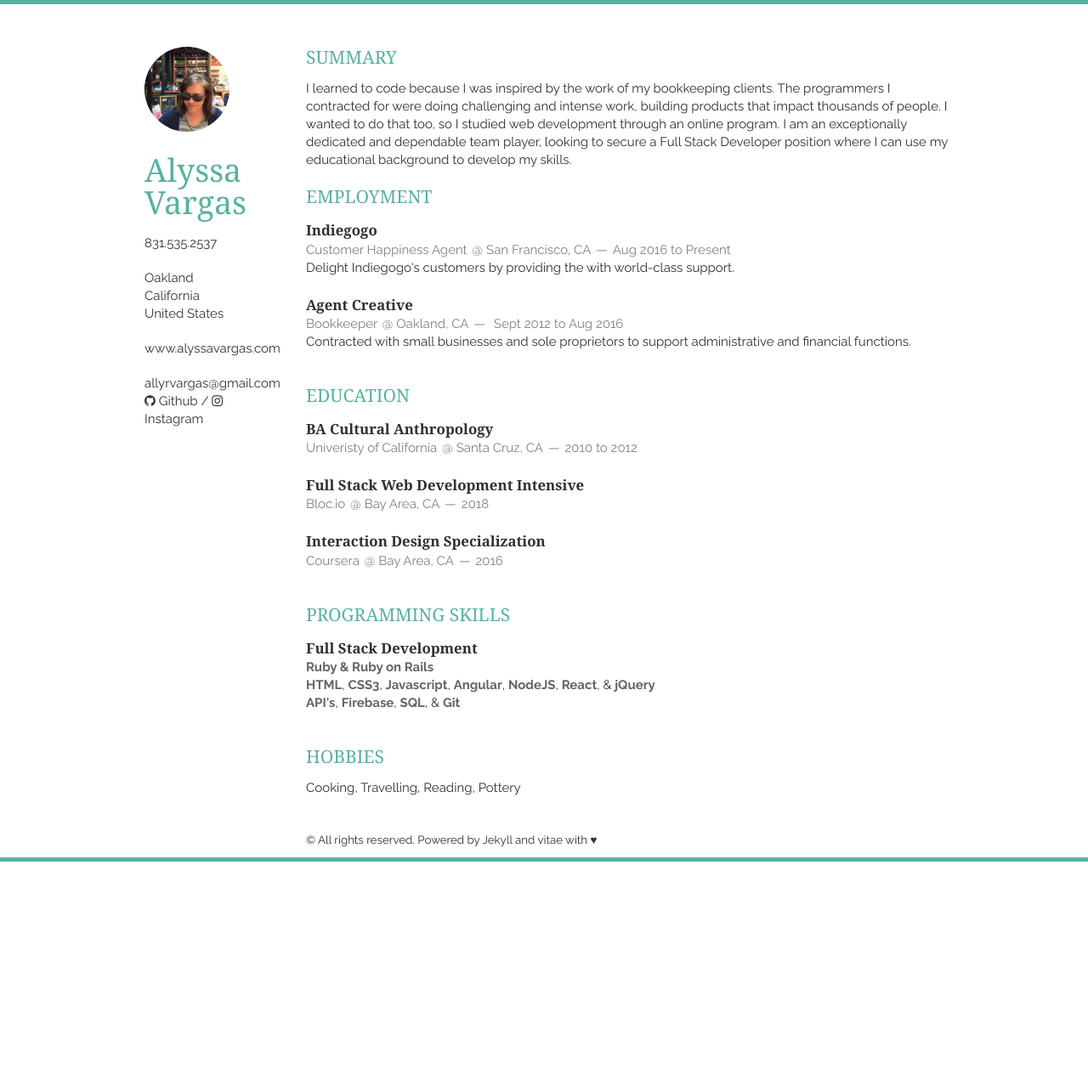
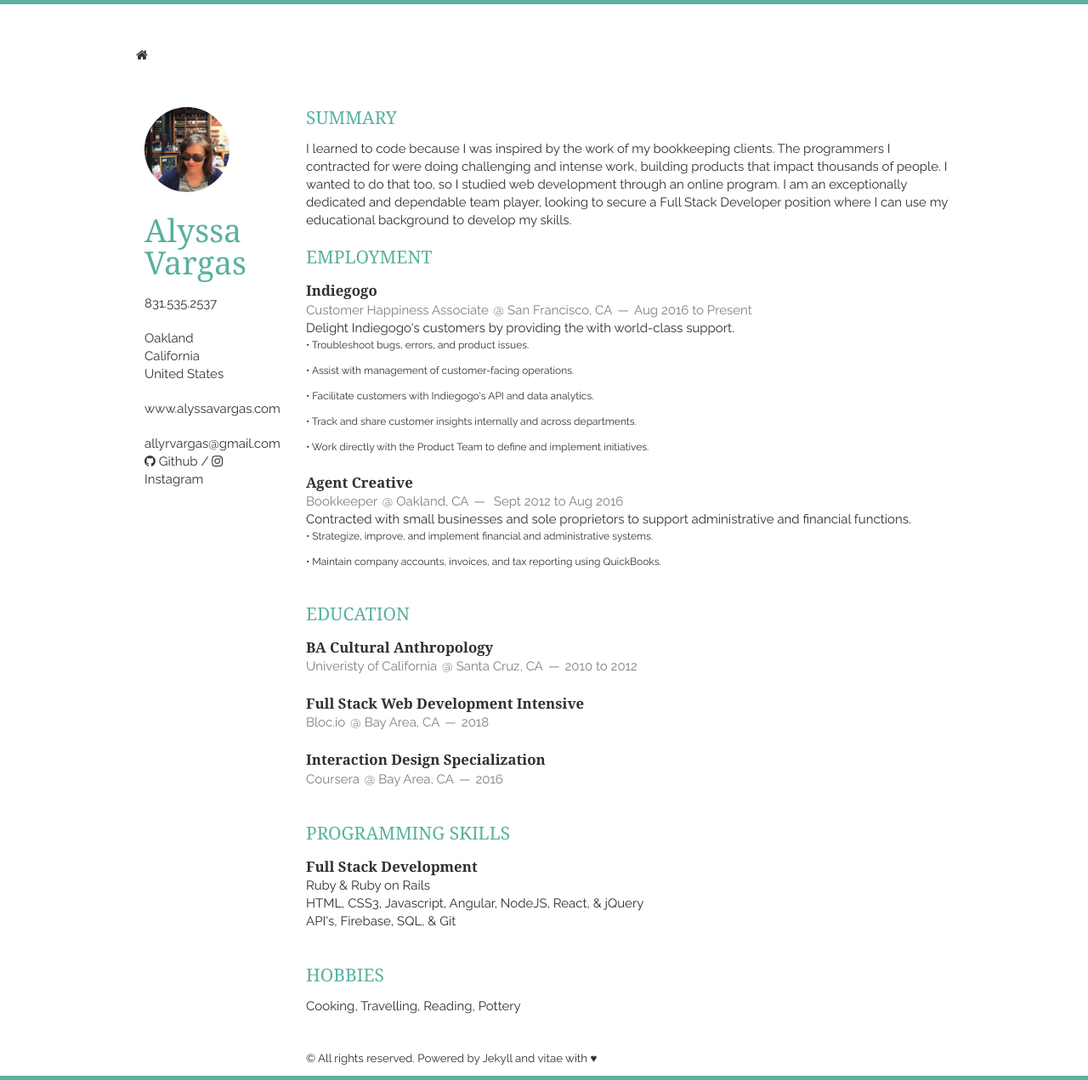
Before and after one commit to allyrv/allyrv.github.io, a Jekyll site: the page built from index.html, in a window 1280 px wide. Shown: the whole page at 85% size. Built offline with Jekyll 4.4.1, drawn with Linux system fonts in a browser that asks for light colours; nearby versions of some CDN libraries; the list of posts is cut into pages by our own code; before the commit the page ends 1014 px from its top, so only the background shows below that.

Commit message:
changes made

```diff
--- a/_includes/employment.html
+++ b/_includes/employment.html
@@ -3,17 +3,30 @@
     <article>
         <header>
             <h1>Indiegogo</h1>
-            <span>Customer Happiness Agent</span>
+            <span>Customer Happiness Associate  </span>
             <span><address>San Francisco, CA</address><time>Aug 2016 to Present</time></span>
         </header>
         <p>Delight Indiegogo's customers by providing the with world-class support.</p>
+        <span>
+        <ul><small>
+            <li>• Troubleshoot bugs, errors, and product issues.</li>
+            <li>• Assist with management of customer-facing operations.</li>
+            <li>• Facilitate customers with Indiegogo's API and data analytics.</li>
+            <li>• Track and share customer insights internally and across departments.</li>
+            <li>• Work directly with the Product Team to define and implement initiatives.</li>
+        </small></ul>
+        </span>
     </article>
     <article>
         <header>
             <h1>Agent Creative</h1>
-            <span>Bookkeeper</span>
+            <span>Bookkeeper  </span>
             <span><address>Oakland, CA</address><time> Sept 2012 to Aug 2016</time></span>
         </header>
         <p>Contracted with small businesses and sole proprietors to support administrative and financial functions.</p>
+         <ul><small>
+            <li>• Strategize, improve, and implement financial and administrative systems.</li>
+            <li>• Maintain company accounts, invoices, and tax reporting using QuickBooks.</li>
+        </small></ul>
     </article>
 </section>
--- a/_includes/skills.html
+++ b/_includes/skills.html
@@ -5,12 +5,12 @@
             <h1>Full Stack Development</h1>
         </header>
         <p>
-            <em>Ruby & Ruby on Rails</em>
+            Ruby &amp; Ruby on Rails
         <p>
-            <em>HTML</em>, <em>CSS3</em>, <em>Javascript</em>, <em>Angular</em>, <em>NodeJS</em>, <em>React</em>, &amp; <em>jQuery</em>
+            HTML, CSS3, Javascript, Angular, NodeJS, React, &amp; jQuery
         </p>
         <p>
-            <em>API's</em>, <em>Firebase</em>, <em>SQL</em>, &amp; <em>Git</em>
+            API's, Firebase, SQL, &amp; Git
         </p>
     </article>
 </section>
--- a/_layouts/layout.html
+++ b/_layouts/layout.html
@@ -23,6 +23,14 @@
     <!-- <link rel="apple-touch-icon" sizes="114x114" href="static/img/me-icon-114.png"> -->
 </head>
 <body>
+
+    <nav class="navbar navbar-default">
+  <div class="container">
+    <div class="navbar-header">
+      <a class="navbar-brand" href="{{http://alyssavargas.com}}"><i class="fa fa-home"></i></a>
+    </div>
+</nav>
+
 <div class="container">
     <header class="three columns">
         <img src="{{ site.baseurl }}static/img/profile.png" class="me">
```
Also changed, not shown: 3 other files.
